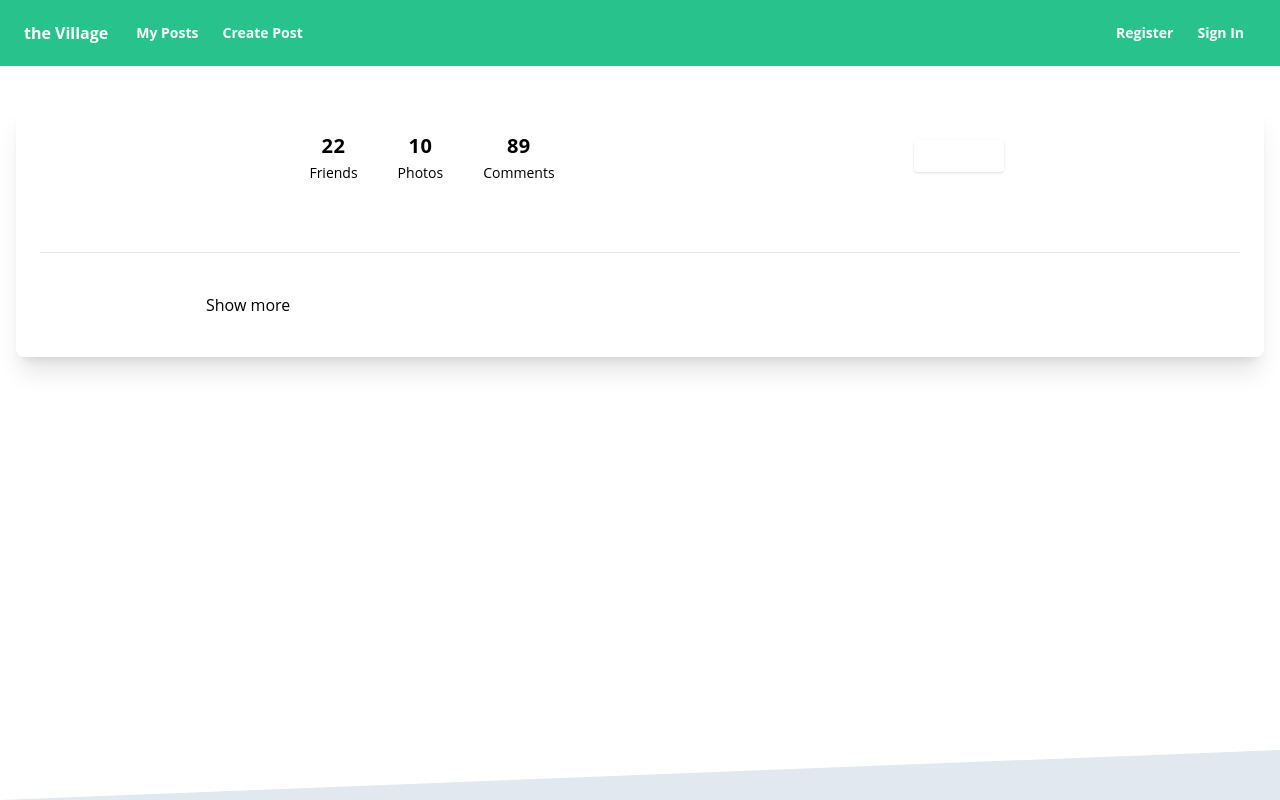
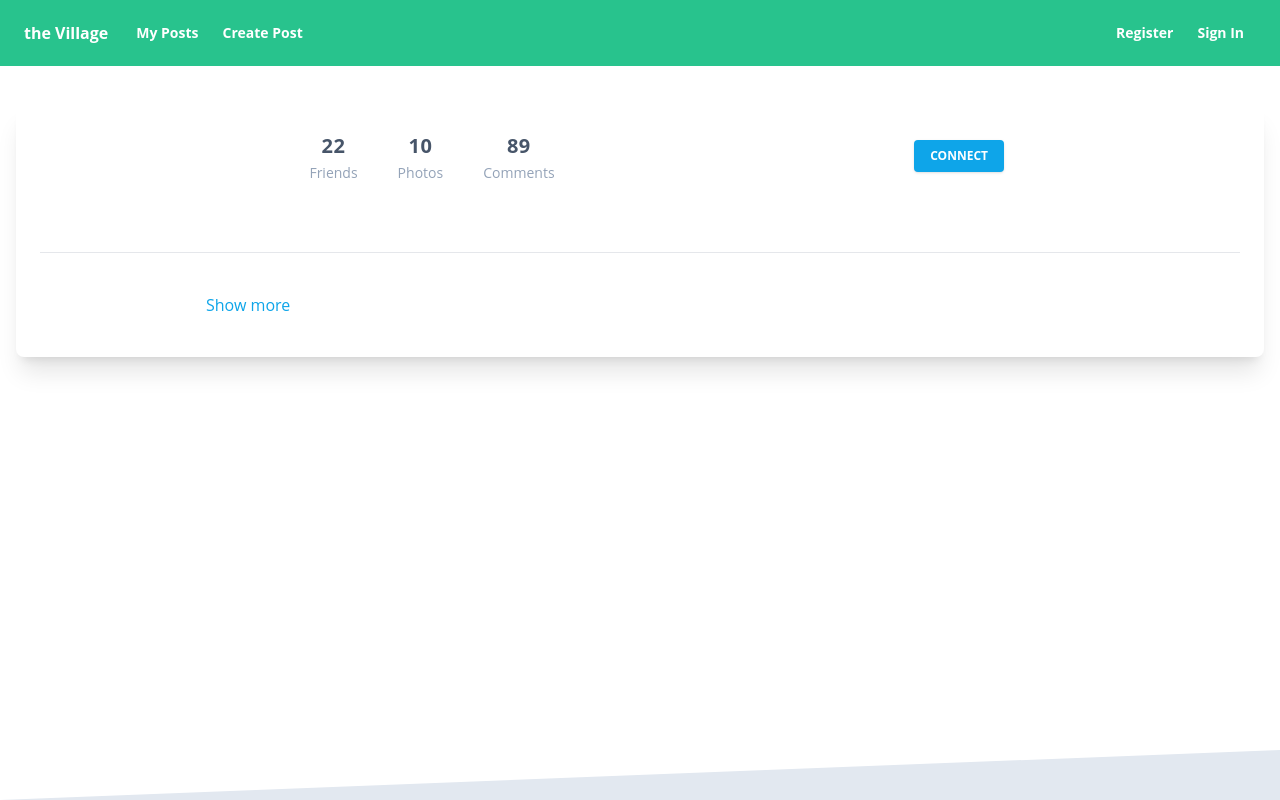
Before and after one commit to oyinda-subair/the-village-react-app, a React (Vite) app: page /posts/1 in a window 1280 px wide. Shown: the top 800 px of the page. Built offline with nearby package versions, Linux system fonts and the light colour scheme; no server answers.

Commit message:
replace deperacted styling

```diff
--- a/src/view/Posts/PostDetails/PostDetails.tsx
+++ b/src/view/Posts/PostDetails/PostDetails.tsx
@@ -24,7 +24,7 @@ const PostDetails: React.FC = () => {
                 <div className='w-full lg:w-4/12 px-4 lg:order-3 lg:text-right lg:self-center'>
                   <div className='py-6 px-3 mt-32 sm:mt-0'>
                     <button
-                      className='bg-lightBlue-500 active:bg-lightBlue-600 uppercase text-white font-bold hover:shadow-md shadow text-xs px-4 py-2 rounded outline-none focus:outline-none sm:mr-2 mb-1 ease-linear transition-all duration-150'
+                      className='bg-sky-500 active:bg-sky-600 uppercase text-white font-bold hover:shadow-md shadow text-xs px-4 py-2 rounded outline-none focus:outline-none sm:mr-2 mb-1 ease-linear transition-all duration-150'
                       type='button'
                     >
                       Connect
@@ -34,22 +34,22 @@ const PostDetails: React.FC = () => {
                 <div className='w-full lg:w-4/12 px-4 lg:order-1'>
                   <div className='flex justify-center py-4 lg:pt-4 pt-8'>
                     <div className='mr-4 p-3 text-center'>
-                      <span className='text-xl font-bold block uppercase tracking-wide text-blueGray-600'>
+                      <span className='text-xl font-bold block uppercase tracking-wide text-slate-600'>
                         22
                       </span>
-                      <span className='text-sm text-blueGray-400'>Friends</span>
+                      <span className='text-sm text-slate-400'>Friends</span>
                     </div>
                     <div className='mr-4 p-3 text-center'>
-                      <span className='text-xl font-bold block uppercase tracking-wide text-blueGray-600'>
+                      <span className='text-xl font-bold block uppercase tracking-wide text-slate-600'>
                         10
                       </span>
-                      <span className='text-sm text-blueGray-400'>Photos</span>
+                      <span className='text-sm text-slate-400'>Photos</span>
                     </div>
                     <div className='lg:mr-4 p-3 text-center'>
-                      <span className='text-xl font-bold block uppercase tracking-wide text-blueGray-600'>
+                      <span className='text-xl font-bold block uppercase tracking-wide text-slate-600'>
                         89
                       </span>
-                      <span className='text-sm text-blueGray-400'>Comments</span>
+                      <span className='text-sm text-slate-400'>Comments</span>
                     </div>
                   </div>
                 </div>
@@ -61,7 +61,7 @@ const PostDetails: React.FC = () => {
                     {post && <PostContent content={post.content} />}
                     <a
                       href='#pablo'
-                      className='font-normal text-lightBlue-500'
+                      className='font-normal text-sky-500'
                       onClick={(e) => e.preventDefault()}
                     >
                       Show more
```
